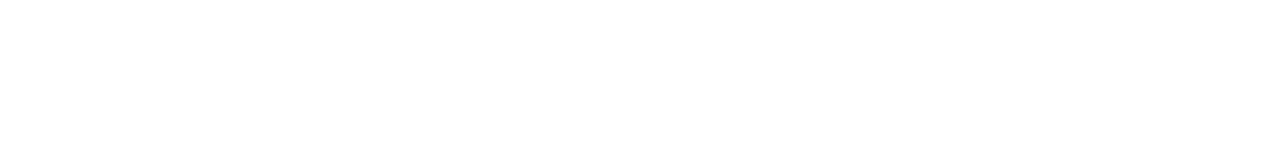
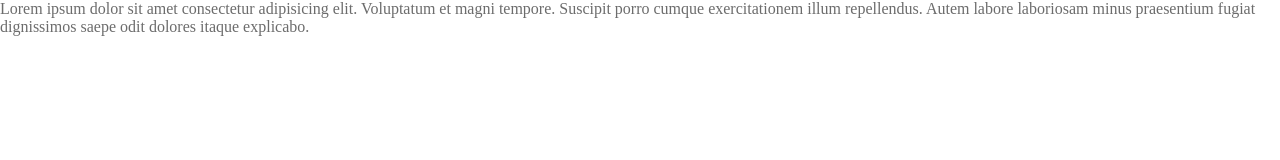
Before and after one commit to HellenDaiany/travelgram, a plain HTML site: page index.html in a window 1280 px wide. Drawn offline with Linux system fonts and the light colour scheme.

Commit message:
inital style guide

```diff
--- a/index.html
+++ b/index.html
@@ -7,6 +7,7 @@
   <link rel="stylesheet" href="./styles/index.css">
 </head>
 <body>
+<p>Lorem ipsum dolor sit amet consectetur adipisicing elit. Voluptatum et magni tempore. Suscipit porro cumque exercitationem illum repellendus. Autem labore laboriosam minus praesentium fugiat dignissimos saepe odit dolores itaque explicabo.</p>
 
 </body>
 </html>
--- a/styles/global.css
+++ b/styles/global.css
@@ -3,3 +3,18 @@
     padding: 0;
     box-sizing: border-box;
 }
+
+:root {
+    --brand-color: #EF5F4C;
+    --backgroud-color: #FFFFFF;
+    --surface-color: #F5F5F5;
+    --skeleton-color: #D9D9D9;
+    --shape-transparency: #ffffff90;
+    --text-color-primary: #313131;
+    --text-color-secondary: #6C6C6C;
+}
+
+body{
+    color: var(--text-color-secondary);
+    background-color: var(--backgroud-color);
+}
```
Also changed, not shown: assets/Perfil de viagens (Community)/AirplaneTilt.svg (added), assets/Perfil de viagens (Community)/Image 01.png (added), assets/Perfil de viagens (Community)/Image 02.png (added), assets/Perfil de viagens (Community)/Image 03.png (added), assets/Perfil de viagens (Community)/Image 04.png (added), assets/Perfil de viagens (Community)/Image 05.png (added), assets/Perfil de viagens (Community)/Image 06.png (added), assets/Perfil de viagens (Community)/Image 07.png (added), assets/Perfil de viagens (Community)/Image 08.png (added), assets/Perfil de viagens (Community)/Image 09.png (added), assets/Perfil de viagens (Community)/Image 10.png (added), assets/Perfil de viagens (Community)/Image 11.png (added), assets/Perfil de viagens (Community)/Image.svg (added), assets/Perfil de viagens (Community)/Logo.svg (added), 2 more files, 1 other file.
